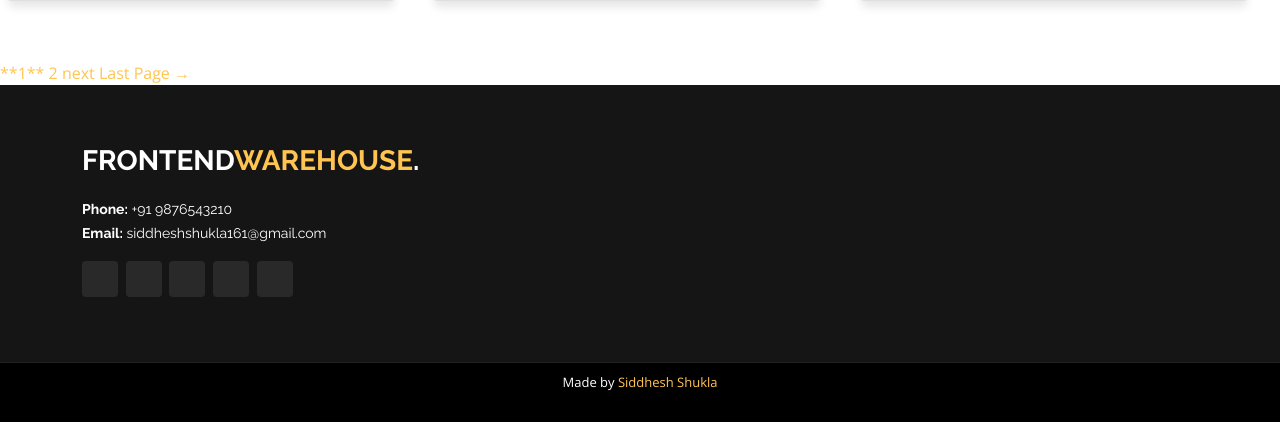
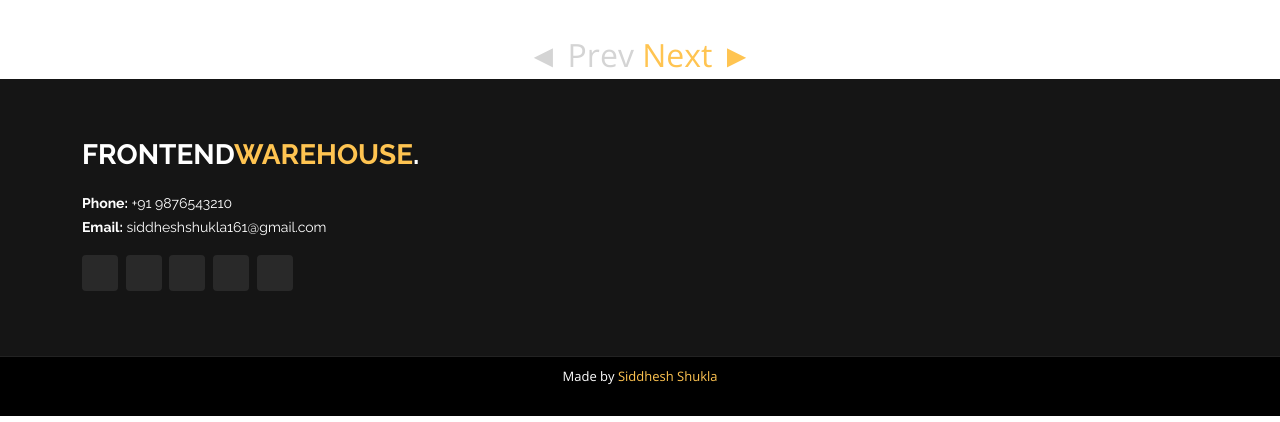
Before and after one commit to Siddhesh-Shukla/Frontend-Warehouse, a Django app: page / in a window 1280 px wide. Shown: the part 989-1411 px from the top of the page. Run offline with Django 3.2, Linux system fonts and the light colour scheme; data comes from the database, SQL or seed files in the repository; both versions use the stored data as it was after the commit; some libraries are stand-ins or nearby versions.

Commit message:
Fixed Various Bugs

```diff
--- a/main/static/main/cardStyles.css
+++ b/main/static/main/cardStyles.css
@@ -3,7 +3,7 @@
   display: flex;
   justify-content: space-around;
   flex-wrap: wrap;
-  margin-top: -25px;
+  margin-top: -55px;
 }
 
 .card_image {
@@ -69,7 +69,7 @@
 
 .card:hover {
   box-shadow: 0px 30px 18px -8px rgba(0, 0, 0, 0.1);
-  transform: scale(1.1, 1.1);
+  /* transform: scale(1.1, 1.1); */
 }
 
 .card_info {
--- a/main/templates/main/base.html
+++ b/main/templates/main/base.html
@@ -61,8 +61,14 @@
 
         <nav id="navbar" class="navbar order-last order-lg-0">
           <ul>
-            <li><a class="nav-link scrollto" href="{% url 'home' %}">Home</a></li>
-            <li><a class="nav-link scrollto" href="{% url 'workspace' %}">WorkSpace</a></li>
+            <li>
+              <a class="nav-link scrollto" href="{% url 'home' %}">Home</a>
+            </li>
+            <li>
+              <a class="nav-link scrollto" href="{% url 'workspace' %}"
+                >WorkSpace</a
+              >
+            </li>
             <li><a class="nav-link scrollto" href="#">About</a></li>
             <li class="dropdown">
               <a href="#"
@@ -93,30 +99,19 @@
         </nav>
         <!-- .navbar -->
         {% if user.is_authenticated %}
-          <a href="{% url 'profile' %}" class="get-started-btn scrollto">Profile</a>
+        <a href="{% url 'profile' %}" class="get-started-btn scrollto"
+          >Profile</a
+        >
         {% else %}
-          <a href="{% url 'signup-signin' %}" class="get-started-btn scrollto">Login</a>
+        <a href="{% url 'signup-signin' %}" class="get-started-btn scrollto"
+          >Login</a
+        >
         {% endif %}
       </div>
     </header>
     <!-- End Header -->
 
     <main id="main">
-      <!-- Breadcrumbs -->
-      <section class="breadcrumbs">
-        <div class="container">
-          <div class="d-flex justify-content-between align-items-center">
-            <h2>Inner Page</h2>
-            </form>
-            <ol>
-              <li><a href="{% url 'home' %}">Home</a></li>
-              <li>Inner Page</li>
-            </ol>
-          </div>
-        </div>
-      </section>
-      <!-- End Breadcrumbs -->
-
       <!-- <section class="inner-page">
         <div class="container">
           <p>Example inner page template</p>
--- a/main/templates/main/index.html
+++ b/main/templates/main/index.html
@@ -1,4 +1,18 @@
 {% extends "main/base.html" %} {% block content_1 %}
+<!-- Breadcrumbs -->
+      <section class="breadcrumbs">
+        <div class="container">
+          <div class="d-flex justify-content-between align-items-center">
+            <h2>Home Page</h2>
+            </form>
+            <ol>
+              <li><a href="{% url 'home' %}">Home</a></li>
+              <li></li>
+            </ol>
+          </div>
+        </div>
+      </section>
+<!-- End Breadcrumbs -->
 <section class="cards">
   {% for post in posts %}
   <article
@@ -67,22 +81,25 @@
   </article> -->
 </section>
 {% if is_paginated %}
-  <div>
+<div style="width: 100%; text-align: center; font-size: 2rem; font-weight: 400">
   {% if page_obj.has_previous %}
-      <a href="?page=1">← First Page</a>
-      <a href="?page={{ page_obj.prev_page_number }}">prev</a>
+  <!-- <a href="?page=1">← First Page</a> -->
+  <a href="?page={{ page_obj.prev_page_number }}">◄ Prev</a>
+  {% else %}
+  <a href="#" style="color: rgb(212, 212, 212)">◄ Prev</a>
   {% endif %}
-    {% for num in page_obj.paginator.page_range %}
+  <!--     {% for num in page_obj.paginator.page_range %}
       {% if page_obj.number == num %}
         <a href="?page={{ num }}"> **{{num}}** </a>
       {% elif num > page_obj.number|add:'-3' and num < page_obj.number|add:'3' %}
         <a href="?page={{ num }}"> {{num}} </a>
       {% endif %}
-    {% endfor %}
+    {% endfor %} -->
   {% if page_obj.has_next %}
-      <a href="?page={{ page_obj.next_page_number }}">next</a>
-      <a href="?page={{ page_obj.paginator.num_pages }}">Last Page →</a>
+  <a href="?page={{ page_obj.next_page_number }}">Next ►</a>
+  <!-- <a href="?page={{ page_obj.paginator.num_pages }}">Last Page →</a> -->
+  {% else %}
+  <a href="#" style="color: rgb(212, 212, 212)">Next ►</a>
   {% endif %}
 </div>
-{% endif %}
-{% endblock content_1 %}
+{% endif %} {% endblock content_1 %}
--- a/users/templates/users/register.html
+++ b/users/templates/users/register.html
@@ -40,6 +40,11 @@
   </head>
 
   <body>
+    {% if messages %}
+      {% for message in messages %}
+        <div>{{ message }}</div>
+      {% endfor %}
+    {% endif %}
     <!-- ======= Header ======= -->
     <header id="header" class="fixed-top header-inner-pages">
       <div
@@ -105,7 +110,6 @@
       </div>
     </header>
     <!-- End Header -->
-
     <main id="main" >
       <!-- Breadcrumbs -->
       <section class="breadcrumbs">
```
Also changed, not shown: main/templates/main/editPage.html (+14 -0 lines), main/templates/main/post_form.html (+12 -7 lines), users/templates/users/profile.html (+14 -0 lines), db.sqlite3. Lines whose indentation alone changed are shown as unchanged.
